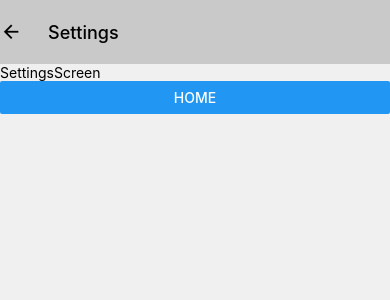
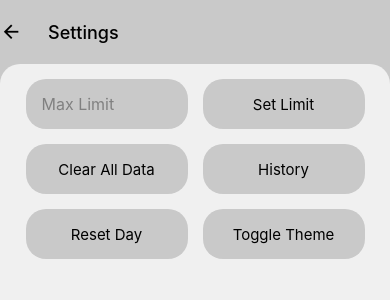
Before and after one commit to zarifdesanta/MinimaMoneyTracker, a React Native app: screen /Settings in a window 390 px wide. Shown: the top 300 px of the page. Built offline with nearby package versions, Linux system fonts and the light colour scheme.

Commit message:
changes-settings ui, misc

```diff
--- a/components/AddModal.js
+++ b/components/AddModal.js
@@ -134,6 +134,6 @@ const styles = StyleSheet.create({
     borderRadius: 20,
     marginTop: 5,
     width: 100,
-    height: 40,
+    height: 50,
   },
 });
--- a/components/DeleteModal.js
+++ b/components/DeleteModal.js
@@ -82,6 +82,6 @@ const styles = StyleSheet.create({
     borderRadius: 20,
     marginTop: 5,
     width: 100,
-    height: 40,
+    height: 50,
   },
 });
--- a/screens/SettingsScreen.js
+++ b/screens/SettingsScreen.js
@@ -1,17 +1,88 @@
-import { Button, StyleSheet, Text, View } from "react-native";
-import React from "react";
+import {
+  Button,
+  StyleSheet,
+  Text,
+  TextInput,
+  TouchableOpacity,
+  View,
+} from "react-native";
+import React, { useState } from "react";
 
 const SettingsScreen = ({
   navigation,
+  route,
   primaryTheme,
   seconderyTheme,
   textTheme,
 }) => {
   return (
-    <View style={[styles.container, { backgroundColor: seconderyTheme() }]}>
-      <Text style={{ color: textTheme() }}>SettingsScreen</Text>
-      <Button title="Home" onPress={() => navigation.navigate("Home")}></Button>
-    </View>
+    <>
+      <View style={[styles.container, { backgroundColor: primaryTheme() }]}>
+        <View
+          style={[styles.subContainer, { backgroundColor: seconderyTheme() }]}
+        >
+          {/**Column */}
+          <View style={styles.column}>
+            {/**Row */}
+            <View style={styles.row}>
+              <TextInput
+                placeholder="Max Limit"
+                placeholderTextColor="gray"
+                style={[
+                  styles.input,
+                  {
+                    backgroundColor: primaryTheme(),
+                    color: textTheme(),
+                    borderColor: "transparent",
+                  },
+                ]}
+              ></TextInput>
+              <TouchableOpacity
+                style={[styles.button, { backgroundColor: primaryTheme() }]}
+              >
+                <Text style={[styles.text, { color: textTheme() }]}>
+                  Set Limit
+                </Text>
+              </TouchableOpacity>
+            </View>
+            {/**Row */}
+            <View style={styles.row}>
+              <TouchableOpacity
+                style={[styles.button, { backgroundColor: primaryTheme() }]}
+              >
+                <Text style={[styles.text, { color: textTheme() }]}>
+                  Clear All Data
+                </Text>
+              </TouchableOpacity>
+              <TouchableOpacity
+                style={[styles.button, { backgroundColor: primaryTheme() }]}
+              >
+                <Text style={[styles.text, { color: textTheme() }]}>
+                  History
+                </Text>
+              </TouchableOpacity>
+            </View>
+            {/**Row */}
+            <View style={styles.row}>
+              <TouchableOpacity
+                style={[styles.button, { backgroundColor: primaryTheme() }]}
+              >
+                <Text style={[styles.text, { color: textTheme() }]}>
+                  Reset Day
+                </Text>
+              </TouchableOpacity>
+              <TouchableOpacity
+                style={[styles.button, { backgroundColor: primaryTheme() }]}
+              >
+                <Text style={[styles.text, { color: textTheme() }]}>
+                  Toggle Theme
+                </Text>
+              </TouchableOpacity>
+            </View>
+          </View>
+        </View>
+      </View>
+    </>
   );
 };
 
@@ -21,4 +92,41 @@ const styles = StyleSheet.create({
   container: {
     flex: 1,
   },
+  subContainer: {
+    flex: 1,
+    borderTopLeftRadius: 20,
+    borderTopRightRadius: 20,
+    padding: 15,
+  },
+  text: {
+    fontSize: 15,
+  },
+  button: {
+    alignItems: "center",
+    justifyContent: "center",
+    borderRadius: 20,
+    marginTop: 0,
+    width: "45%",
+    height: 50,
+  },
+  input: {
+    borderWidth: 1,
+    borderStyle: "solid",
+    borderRadius: 20,
+    width: "45%",
+    height: 50,
+    padding: 15,
+    fontSize: 16,
+    margin: 0,
+  },
+  row: {
+    flexDirection: "row",
+    gap: 15,
+    justifyContent: "center",
+  },
+  column: {
+    flexDirection: "column",
+    gap: 15,
+    justifyContent: "center",
+  },
 });
```
Also changed, not shown: components/MyText.js (added, +14 -0 lines), screens/HomeScreen.js (+2 -11 lines).
